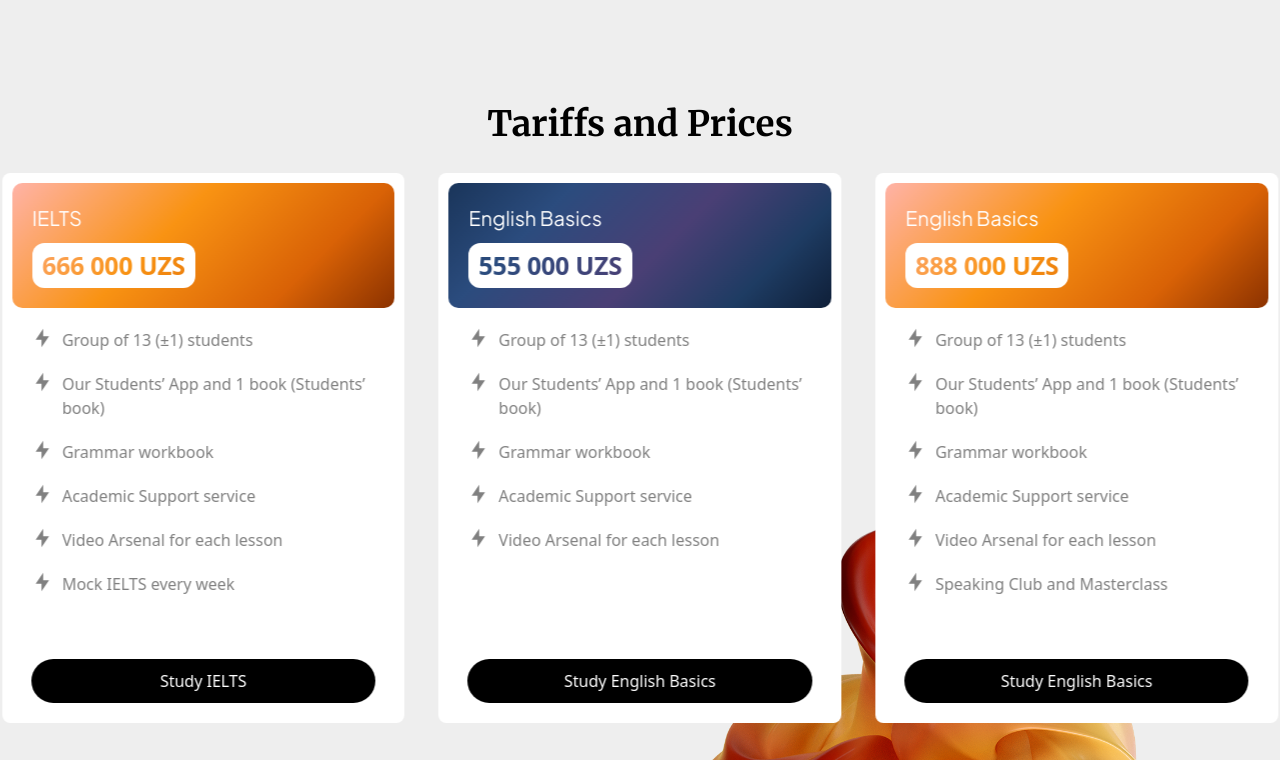
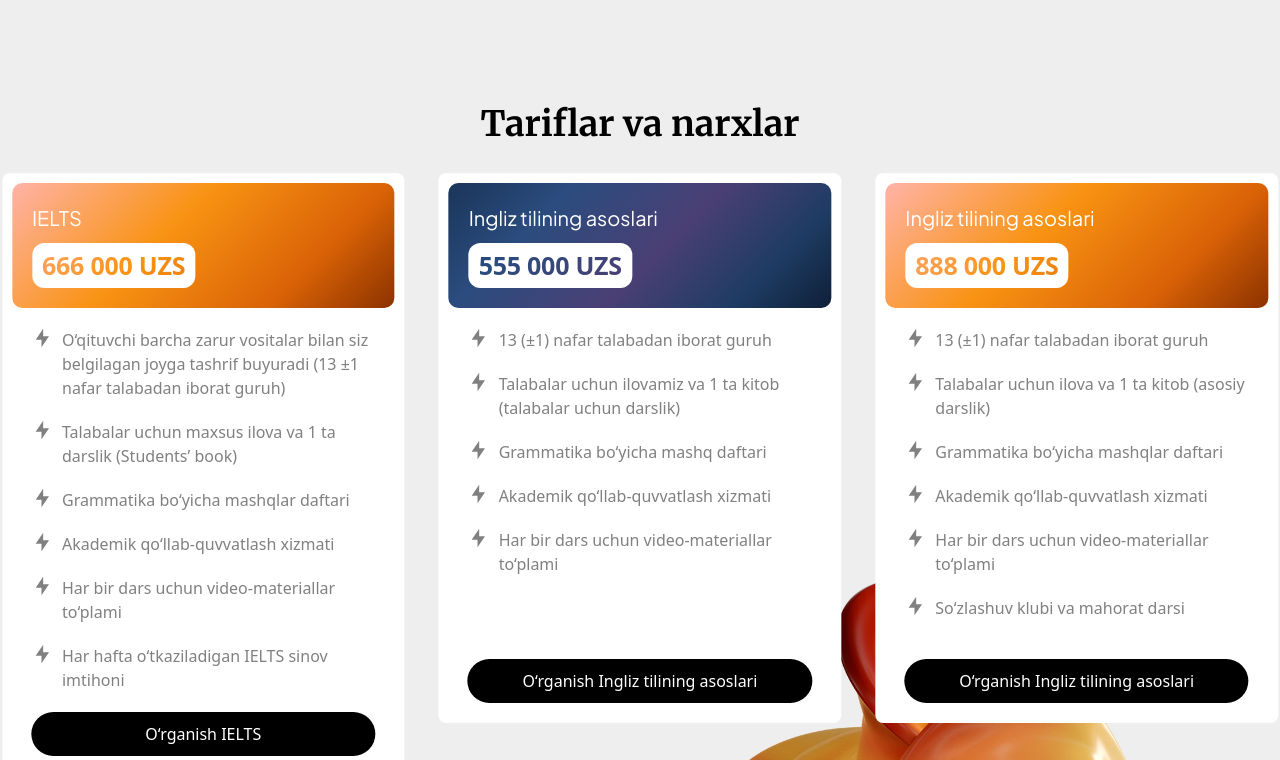
Before and after one commit to usershokhrukh/mega-school, a Next.js app: page / in a window 1280 px wide. Shown: the part 1620-2380 px from the top of the page. Built offline with nearby package versions, Linux system fonts and the light colour scheme.

Commit message:
features/courses language to uzbek

```diff
--- a/src/components/courses/Courses.jsx
+++ b/src/components/courses/Courses.jsx
@@ -13,14 +13,14 @@
   const slides = [
     {
       id: 1,
-      title: "Corporate",
+      title: "Korporativ",
       price: 999,
       list: [
-        "Unlimited number of employees",
-        "2 books (Students' book and Home book)",
-        "Grammar workbook",
-        "Academic Support service",
-        "Teacher comes to your location with all devices",
+        "Cheksiz miqdordagi xodimlar",
+        "2 ta kitob (O‘quvchi kitobi va Uy vazifalari kitobi)",
+        "Grammatika bo‘yicha mashqlar daftari",
+        "Akademik qo‘llab-quvvatlash xizmati",
+        "O‘qituvchi barcha jihozlar bilan sizning manzilingizga keladi",
       ],
     },
     {
@@ -28,37 +28,37 @@
       title: "IELTS",
       price: 666,
       list: [
-        "Group of 13 (±1) students",
-        "Our Students’ App and 1 book (Students’ book)",
-        "Grammar workbook",
-        "Academic Support service",
-        "Video Arsenal for each lesson",
-        "Mock IELTS every week",
+        "O‘qituvchi barcha zarur vositalar bilan siz belgilagan joyga tashrif buyuradi (13 ±1 nafar talabadan iborat guruh)",
+        "Talabalar uchun maxsus ilova va 1 ta darslik (Students’ book)",
+        "Grammatika bo‘yicha mashqlar daftari",
+        "Akademik qo‘llab-quvvatlash xizmati",
+        "Har bir dars uchun video-materiallar to‘plami",
+        "Har hafta o‘tkaziladigan IELTS sinov imtihoni",
       ],
     },
     {
       id: 3,
-      title: "English Basics",
+      title: "Ingliz tilining asoslari",
       price: 555,
       list: [
-        "Group of 13 (±1) students",
-        "Our Students’ App and 1 book (Students’ book)",
-        "Grammar workbook",
-        "Academic Support service",
-        "Video Arsenal for each lesson",
+        "13 (±1) nafar talabadan iborat guruh",
+        "Talabalar uchun ilovamiz va 1 ta kitob (talabalar uchun darslik)",
+        "Grammatika bo‘yicha mashq daftari",
+        "Akademik qo‘llab-quvvatlash xizmati",
+        "Har bir dars uchun video-materiallar to‘plami",
       ],
     },
     {
       id: 4,
-      title: "English Basics",
+      title: "Ingliz tilining asoslari",
       price: 888,
       list: [
-        "Group of 13 (±1) students",
-        "Our Students’ App and 1 book (Students’ book)",
-        "Grammar workbook",
-        "Academic Support service",
-        "Video Arsenal for each lesson",
-        "Speaking Club and Masterclass",
+        "13 (±1) nafar talabadan iborat guruh",
+        "Talabalar uchun ilova va 1 ta kitob (asosiy darslik)",
+        "Grammatika bo‘yicha mashqlar daftari",
+        "Akademik qo‘llab-quvvatlash xizmati",
+        "Har bir dars uchun video-materiallar to‘plami",
+        "So‘zlashuv klubi va mahorat darsi",
       ],
     },
   ];
@@ -66,7 +66,7 @@
   return (
     <div className="courses">
       <div className="courses__cont">
-        <h2 className="courses__title">Tariffs and Prices</h2>
+        <h2 className="courses__title">Tariflar va narxlar</h2>
         <Swiper
           className="courses__swiper"
           modules={[Autoplay]}
@@ -123,7 +123,7 @@
                     </li>
                   ))}
                 </ul>
-                <button className="courses__button">Study {slide.title}</button>
+                <button className="courses__button">O‘rganish {slide.title}</button>
               </div>
             </SwiperSlide>
           ))}
```
